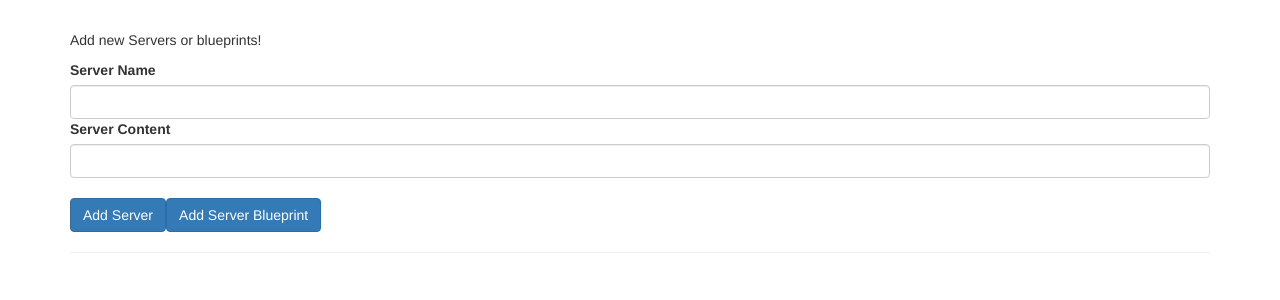
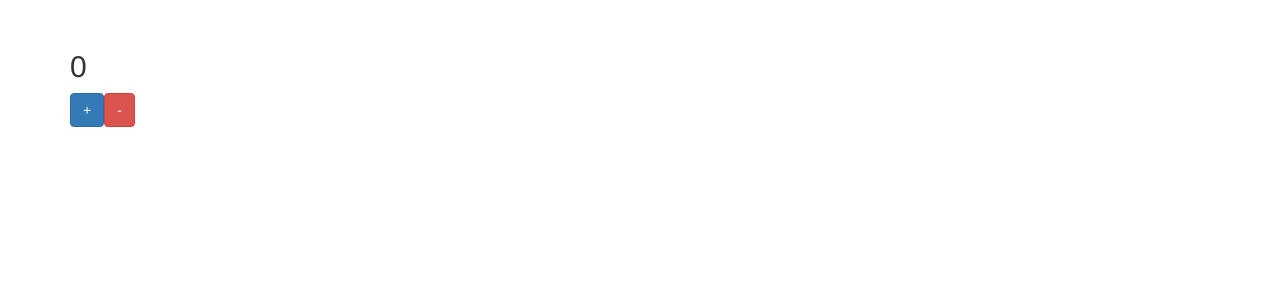
Before and after one commit to gokuljsparkout/Angular-, an Angular app: page / in a window 1280 px wide. Shown: the top 300 px of the page. Built offline with nearby package versions, Linux system fonts and the light colour scheme.

Commit message:
Counter App Task - issue

```diff
--- /dev/null
+++ b/src/app/Counter/counter-control/counter-control.component.html
@@ -0,0 +1,2 @@
+<button type="button" class="btn btn-primary me-2" (click)="increment()">+</button>
+<button type="button" class="btn btn-danger" (click)="decrement()">-</button>
--- /dev/null
+++ b/src/app/Counter/counter-control/counter-control.component.ts
@@ -0,0 +1,23 @@
+import { Component, EventEmitter,Output,Input } from '@angular/core';
+
+@Component({
+  selector: 'app-counter-control',
+  templateUrl: './counter-control.component.html',
+  styleUrls: ['./counter-control.component.css']
+})
+export class CounterControlComponent {
+  @Input() counter: number;
+  @Output() incremented = new EventEmitter<{number}>();
+  @Output() decremented = new EventEmitter<{number}>();
+
+
+
+  increment(){
+    this.decremented.emit({ number: this.counter++ });
+  }
+
+  decrement(){
+    this.decremented.emit({ number: this.counter-- });
+  }
+
+}
--- /dev/null
+++ b/src/app/Counter/counter/counter.component.html
@@ -0,0 +1 @@
+<h2 class="mb-0">{{ counter }}</h2>
--- a/src/app/app.component.html
+++ b/src/app/app.component.html
@@ -1,4 +1,4 @@
-<div class="container">
+<!-- <div class="container">
   <app-cockpit
     (serverCreated)="onServerAdded($event)"
     (bpCreated)="onBlueprintAdded($event)"
@@ -12,4 +12,22 @@
       ></app-server-element>
     </div>
   </div>
+</div> -->
+<div class="container">
+  <div class="row">
+    <div class="col-md-4">
+      <div class="card">
+        <div class="card-body d-flex flex-column align-items-center">
+          <app-counter [counter]="counter"></app-counter>
+          <div class="mt-3">
+            <app-counter-control
+              [counter]="counter"
+              (incremented)="onIncremented($event.number)"
+              (decremented)="onDecremented($event.number)"
+            ></app-counter-control>
+          </div>
+        </div>
+      </div>
+    </div>
+  </div>
 </div>
--- a/src/app/app.component.ts
+++ b/src/app/app.component.ts
@@ -6,25 +6,33 @@ import { Component } from '@angular/core';
   styleUrls: ['./app.component.css'],
 })
 export class AppComponent {
-  serverElements = [
-  ];
+  // serverElements = [
+  // ];
 
-  onServerAdded(serverData: { serverName: string; serverContent: string }) {
-    this.serverElements.push({
-      type: 'server',
-      name: serverData.serverName,
-      content: serverData.serverContent,
-    });
+  // onServerAdded(serverData: { serverName: string; serverContent: string }) {
+  //   this.serverElements.push({
+  //     type: 'server',
+  //     name: serverData.serverName,
+  //     content: serverData.serverContent,
+  //   });
+  // }
+
+  // onBlueprintAdded(blueprintData: {
+  //   blueprintName: string;
+  //   blueprintContent: string;
+  // }) {
+  //   this.serverElements.push({
+  //     type: 'blueprint',
+  //     name: blueprintData.blueprintName,
+  //     content: blueprintData.blueprintContent,
+  //   });
+  // }
+  counter = 0;
+
+  onIncremented(counter:number) {
+    this.counter = counter;
   }
-
-  onBlueprintAdded(blueprintData: {
-    blueprintName: string;
-    blueprintContent: string;
-  }) {
-    this.serverElements.push({
-      type: 'blueprint',
-      name: blueprintData.blueprintName,
-      content: blueprintData.blueprintContent,
-    });
+  onDecremented(counter:number) {
+    this.counter = counter;
   }
 }
--- a/src/app/app.module.ts
+++ b/src/app/app.module.ts
@@ -5,12 +5,17 @@ import { AppComponent } from './app.component';
 import { FormsModule } from '@angular/forms';
 import { CockpitComponent } from './cockpit/cockpit.component';
 import { ServerElementComponent } from './server-element/server-element.component';
+import { CounterComponent } from './Counter/counter/counter.component';
+import { CounterControlComponent } from './Counter/counter-control/counter-control.component';
+
 
 @NgModule({
   declarations: [
     AppComponent,
     CockpitComponent,
     ServerElementComponent,
+    CounterComponent,
+    CounterControlComponent,
   ],
   imports: [BrowserModule, AppRoutingModule, FormsModule],
   providers: [],
```
Also changed, not shown: src/app/Counter/counter/counter.component.ts (added, +10 -0 lines), src/app/Counter/counter-control/counter-control.component.css (added), src/app/Counter/counter/counter.component.css (added), 2 other files (tests, documents, lock files or other folders).
